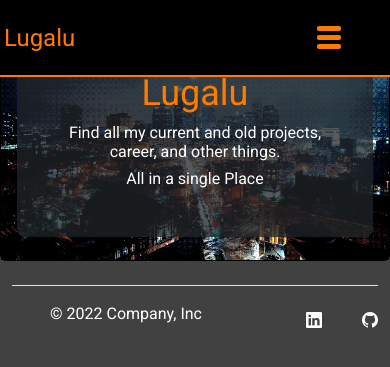
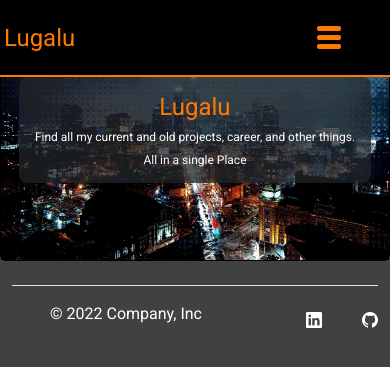
Before and after one commit to lugalu/lugalu.github.io, a Jekyll site: the page built from index.html, in a window 390 px wide. Shown: the top 367 px of the page. Built offline with Jekyll 4.4.1, drawn with Linux system fonts in a browser that asks for light colours.

Commit message:
Feat: some small CSS changes for better responsiviness

```diff
--- a/assets/css/styles.scss
+++ b/assets/css/styles.scss
@@ -2,6 +2,16 @@
 ---
 @import "main";
 @import url('https://fonts.googleapis.com/css2?family=Roboto:ital,wght@0,100;0,400;0,700;1,100;1,400;1,700&display=swap');
+
+$spacer: 1rem;
+$spacers: (
+  0: 0,
+  1: $spacer * .25,
+  2: $spacer * .5,
+  3: $spacer,
+  4: $spacer * 1.5,
+  5: $spacer * 3,
+);
 
 
 html,body {
@@ -83,7 +93,12 @@ h3{}
 	display: none;
 }
 
-@media screen and (max-width: 1280px) {
+
+.p-3 {
+  padding: calc($spacer * 3) !important;
+}
+
+@media screen and (max-width: 800px) {
 	.navbar nav, .active{
 		display: none;
 	}
@@ -106,15 +121,19 @@ h3{}
 	}
 
 	.main-text{
-		font-size: 36px;
+		font-size: 24px;
 	}
 
 	h2 {
-		font-size: 16px;
+		font-size: 12px;
 	}
 
 	.dropdown a:hover{
 		 background-color: #000000;
 		 text-decoration: underline;
 	}
+
+	.p-3 {
+ 	 padding: $spacer !important;
+	}
 }
--- a/index.html
+++ b/index.html
@@ -9,7 +9,7 @@ github: "https://github.com/lugalu"
 	<img class="img-fluid w-100 h-100" alt="Dithered Bird's Eye View Photography of Lighted City during the night Photo by Josh Hild from Pexels dithered by my own Swift Library." src="assets/images/mainImage.jpg" />
 
 	<div class="card-img-overlay d-flex">
-			<div class="bg-dark  align-self-center mx-auto p-5 rounded-3 bg-opacity-75">
+			<div class="bg-dark  align-self-center mx-auto p-3 rounded-3 bg-opacity-75">
 				<h1 class="card-title roboto main-text orange-font-color">Lugalu</h1>
 			   	<h2 class="card-text roboto">Find all my current and old projects, career, and other things.</h2>
 		   		<h2 class="card-text roboto">All in a single Place</h2>
```
